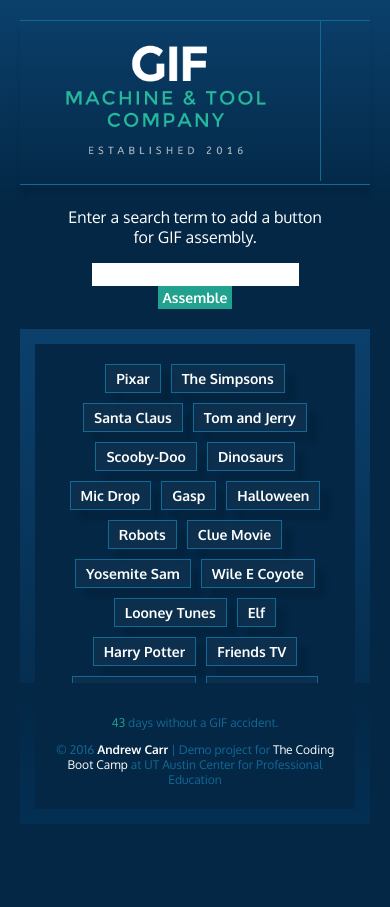
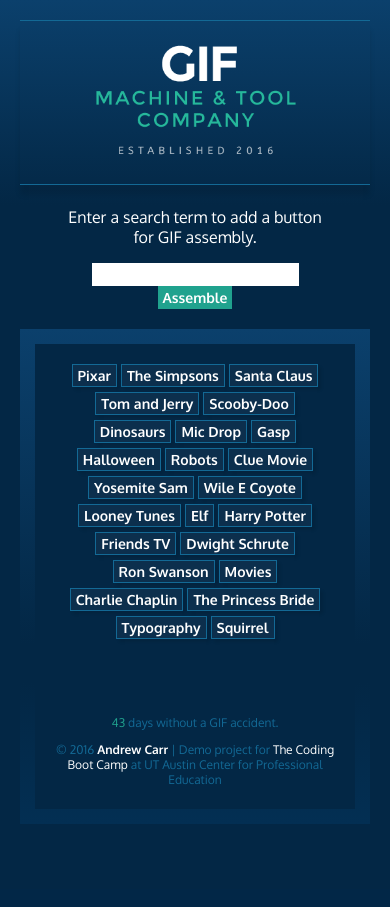
Before and after one commit to carrat/Giphy, a PHP site: page / in a window 390 px wide. Shown: the top 907 px of the page. After the commit the page ends 784 px from the top, so only its background shows below. Run offline with PHP 8.4, Linux system fonts and the light colour scheme; some libraries are stand-ins or nearby versions; some web fonts are replaced.

Commit message:
edit to responsive web code

```diff
--- a/assets/css/gif_style.css
+++ b/assets/css/gif_style.css
@@ -329,5 +329,32 @@ button.active {
 	text-align: center;
 }
 
+#logo {
+	width: 100%;
+	border-right: none;
+	height: 160px;
+	padding-top: 10px;
+	padding-right: 0px;
+	text-align: center;
+}
+
+button.term {
+	padding-top: 2px;
+	padding-bottom: 2px;
+	padding-left: 5px;
+	padding-right: 5px;
+	color: white;
+	font-family: 'Oxygen', Arial, sans-serif;
+	font-weight: 600;
+	font-size: 142x;
+	outline-style: none;
+	margin-left: 2px;
+	margin-right: 2px;
+	margin-bottom: 5px;
+	background-color: rgba(61,95,123,0.15);
+	box-shadow: 3px 3px 3px rgba(0, 0, 0, 0.1);
+	border: 1px solid #136995;
+}
+
 
 }
```
